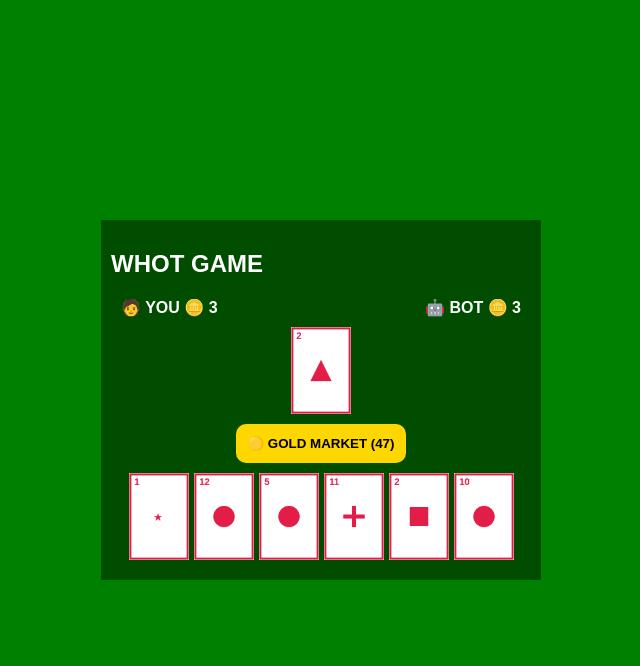
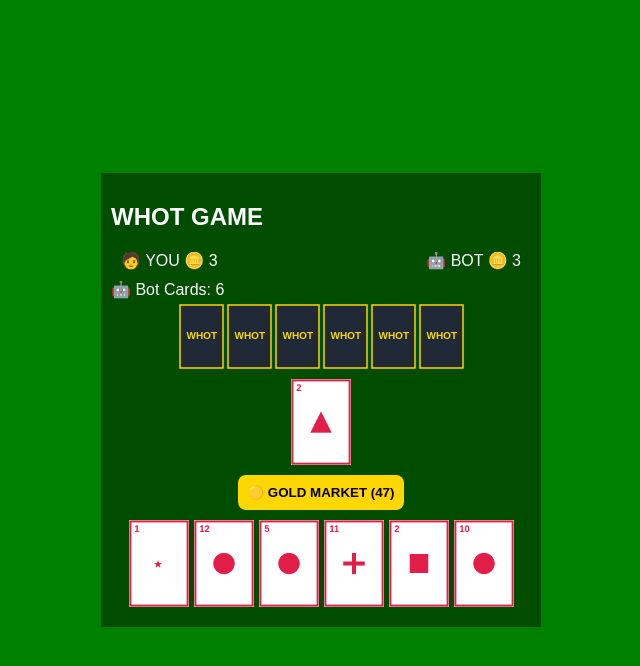
Before and after one commit to annamoyosore/win9ja, a React (Vite) app: page / in a window 1280 px wide. Both pictures are taken after a click on the button "START GAME". Shown: the top 666 px of the page, without its empty margins (319-959 px from the left). Built offline with nearby package versions, Linux system fonts and the light colour scheme.

Commit message:
Update WhotGame.jsx

```diff
--- a/src/WhotGame.jsx
+++ b/src/WhotGame.jsx
@@ -39,7 +39,7 @@ function isValidMove(card, top, requestedShape) {
 }
 
 // =========================
-// CARD RENDER
+// CARD FRONT RENDER
 // =========================
 const cache = new Map();
 
@@ -95,6 +95,36 @@ function drawCard(card) {
 }
 
 // =========================
+// 🂠 CARD BACK (NEW FEATURE)
+// =========================
+const backCache = new Map();
+
+function drawCardBack() {
+  const key = "card_back";
+  if (backCache.has(key)) return backCache.get(key);
+
+  const c = document.createElement("canvas");
+  c.width = 90;
+  c.height = 130;
+  const ctx = c.getContext("2d");
+
+  ctx.fillStyle = "#1f2937";
+  ctx.fillRect(0, 0, 90, 130);
+
+  ctx.strokeStyle = "gold";
+  ctx.lineWidth = 3;
+  ctx.strokeRect(2, 2, 86, 126);
+
+  ctx.fillStyle = "gold";
+  ctx.font = "bold 20px Arial";
+  ctx.fillText("WHOT", 15, 70);
+
+  const img = c.toDataURL();
+  backCache.set(key, img);
+  return img;
+}
+
+// =========================
 // GAME
 // =========================
 export default function WhotGame() {
@@ -134,7 +164,7 @@ export default function WhotGame() {
   const top = game?.discard?.at(-1);
 
   // =========================
-  // PLAY
+  // PLAYER MOVE
   // =========================
   function playCard(i) {
     const g = gameRef.current;
@@ -153,7 +183,7 @@ export default function WhotGame() {
   }
 
   // =========================
-  // MARKET (FIXED GOLD BUTTON USES THIS)
+  // MARKET
   // =========================
   function drawMarket() {
     const g = gameRef.current;
@@ -213,25 +243,40 @@ export default function WhotGame() {
       <div style={styles.box}>
         <h2>WHOT GAME</h2>
 
-        {/* ================= PLAYERS + COINS FIXED ================= */}
+        {/* ================= PLAYERS + COINS ================= */}
         <div style={styles.playersRow}>
           <div>🧑 YOU 🪙 {game.players[0].coins}</div>
           <div>🤖 BOT 🪙 {game.players[1].coins}</div>
         </div>
 
-        {/* ================= CENTER BOARD ================= */}
+        {/* ================= BOT CARD COUNT + BACK CARDS FIX ================= */}
+        <div style={{ marginTop: 10 }}>
+          🤖 Bot Cards: {game.players[1].hand.length}
+        </div>
+
+        <div style={styles.botHand}>
+          {game.players[1].hand.map((_, i) => (
+            <img
+              key={i}
+              src={drawCardBack()}
+              style={{ width: 45 }}
+            />
+          ))}
+        </div>
+
+        {/* ================= CENTER CARD ================= */}
         <div style={styles.center}>
           {top && <img src={drawCard(top)} style={{ width: 60 }} />}
         </div>
 
-        {/* ================= GOLD MARKET BUTTON (RESTORED PROPERLY) ================= */}
+        {/* ================= MARKET BUTTON ================= */}
         <div style={styles.marketWrap}>
           <button onClick={drawMarket} style={styles.marketBtn}>
             🟡 GOLD MARKET ({game.deck.length})
           </button>
         </div>
 
-        {/* ================= HAND ================= */}
+        {/* ================= PLAYER HAND ================= */}
         <div style={styles.hand}>
           {game.players[0].hand.map((c, i) => (
             <img
@@ -253,7 +298,7 @@ export default function WhotGame() {
 }
 
 // =========================
-// STYLES (RESTORED UI BALANCE)
+// STYLES
 // =========================
 const styles = {
   bg: {
@@ -269,49 +314,45 @@ const styles = {
     background: "#00000066",
     color: "#fff"
   },
-
-  // 🔥 PLAYERS + COINS SIDE BY SIDE
   playersRow: {
     display: "flex",
     justifyContent: "space-between",
-    padding: "0 10px",
-    fontWeight: "bold"
+    padding: "0 10px"
   },
-
+  botHand: {
+    display: "flex",
+    gap: 3,
+    flexWrap: "wrap",
+    justifyContent: "center",
+    marginTop: 5
+  },
   center: {
     display: "flex",
     justifyContent: "center",
     margin: "10px 0"
   },
-
-  // 🟡 GOLD MARKET BUTTON AREA FIXED
   marketWrap: {
     display: "flex",
     justifyContent: "center",
     marginBottom: 10
   },
-
   marketBtn: {
     background: "gold",
     border: "none",
-    padding: 12,
+    padding: 10,
     fontWeight: "bold",
-    borderRadius: 10,
-    cursor: "pointer"
+    borderRadius: 8
   },
-
   hand: {
     display: "flex",
     justifyContent: "center",
     flexWrap: "wrap",
     gap: 5
   },
-
   history: {
     fontSize: 12,
     marginTop: 10
   },
-
   startBtn: {
     padding: 15,
     background: "green",
```
